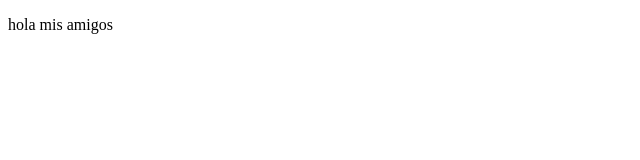
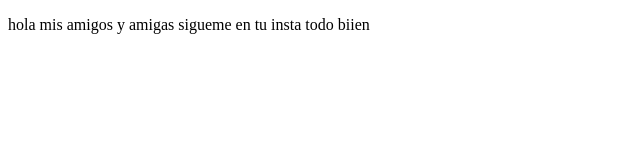
Before and after one commit to pralejo/proyectoDemoCursoPrework, a plain HTML site: page index.html in a window 1280 px wide. Shown: the whole page, without its empty margins (0-640 px from the left). Drawn offline with Linux system fonts and the light colour scheme.

Commit message:
cambios agregados

```diff
--- a/index.html
+++ b/index.html
@@ -8,7 +8,7 @@
 </head>
 <body>
     <p>
-        hola mis amigos
+        hola mis amigos y amigas sigueme en tu insta todo biien
     </p>
 </body>
 </html>
```
